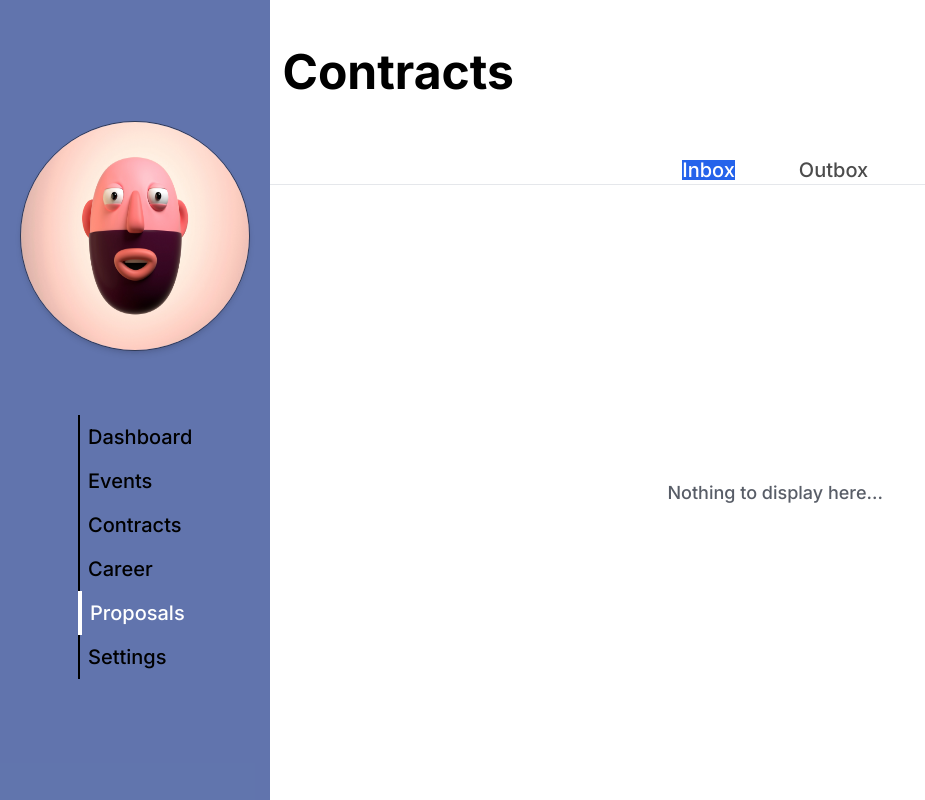
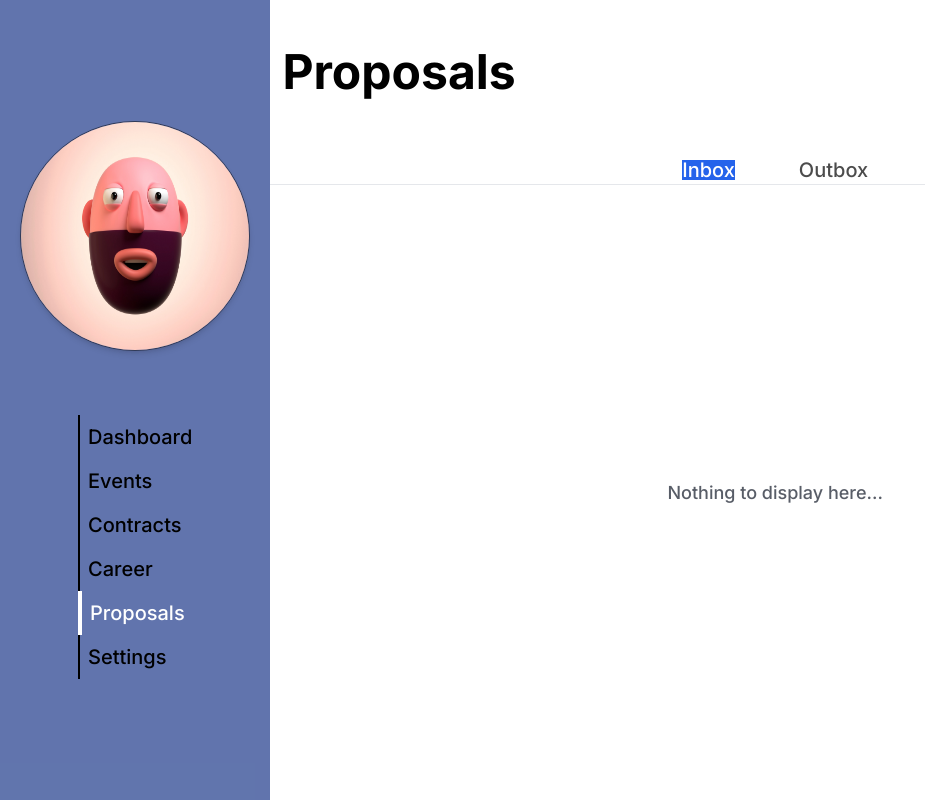
Before and after one commit to mmesomasaint/jointt, a Next.js app: page /dashboard/proposals in a window 1280 px wide. Shown: the whole page, without its empty margins (0-925 px from the left). Built offline with nearby package versions, Linux system fonts and the light colour scheme; no server answers.

Commit message:
Fix: Rename header

```diff
--- a/app/dashboard/proposals/page.tsx
+++ b/app/dashboard/proposals/page.tsx
@@ -51,7 +51,7 @@ export default function Proposals() {
       <div className='flex flex-col justify-start gap-0 overflow-hidden h-full'>
         <div className='p-3 pb-1 pt-12'>
           <div className='flex justify-between gap-10 items-center'>
-            <Text size='BOLD'>Contracts</Text>
+            <Text size='BOLD'>Proposals</Text>
           </div>
           <div className='mt-16 flex justify-center items-center gap-16'>
             <TabHandler titles={tabs.map((tab) => tab.title)} />
```
